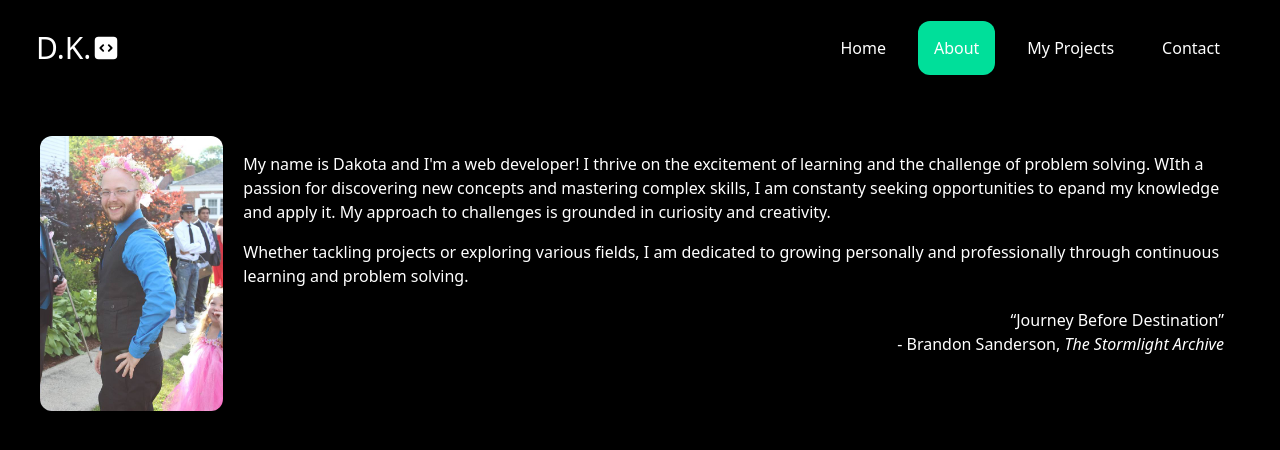
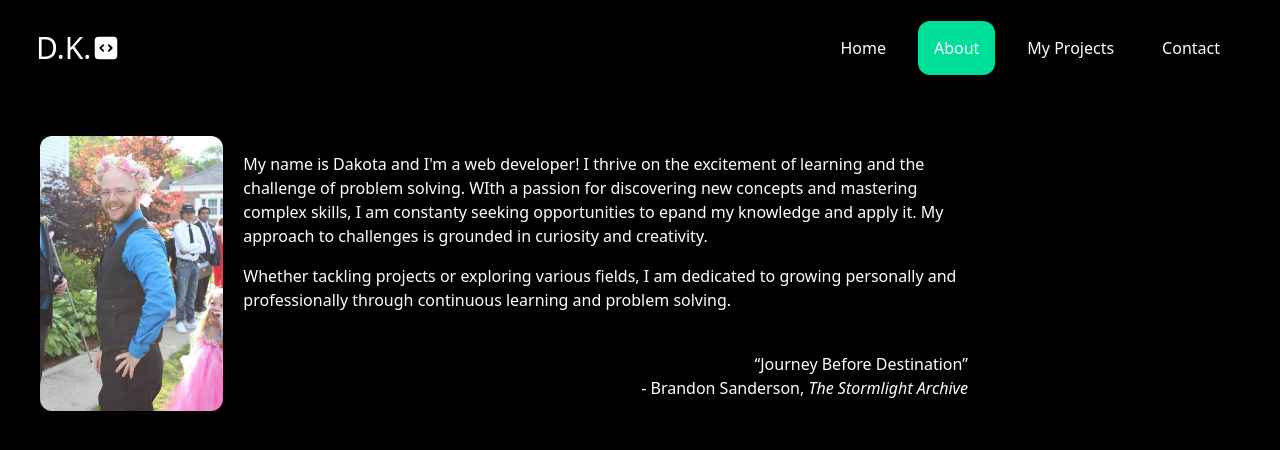
Before and after one commit to JabaDUDE/react-portfolio, a React (Vite) app: page /about in a window 1280 px wide. Shown: the top 450 px of the page. Built offline with nearby package versions, Linux system fonts and the light colour scheme.

Commit message:
fix viewport bug that created whitespace towards bottom on viewport

```diff
--- a/src/Layout.jsx
+++ b/src/Layout.jsx
@@ -3,7 +3,7 @@ import { Outlet } from 'react-router-dom'
 
 function Layout() {
   return (
-    <div className='bg-black h-screen text-white'>
+    <div className='bg-black min-h-screen text-white'>
         <Navbar />
         <Outlet />
     </div>
--- a/src/components/pages/about.jsx
+++ b/src/components/pages/about.jsx
@@ -2,7 +2,7 @@ import img from '../../assets/self/flower-king.jpg'
 
 function About() {
   return (
-    <div className='flex'>
+    <div className='flex max-w-screen-lg'>
       <div className='md:m-10 m-5'>
         <div className='md:float-left md:mr-5'>
           <img src={img} alt='photo of myself' className='w=[150px] h-[275px] rounded-xl m-auto' />
@@ -10,7 +10,7 @@ function About() {
       <div className='p-4'>
         <p className='mb-4'>My name is Dakota and I'm a web developer! I thrive on the excitement of learning and the challenge of problem solving. WIth a passion for discovering new concepts and mastering complex skills, I am constanty seeking opportunities to epand my knowledge and apply it. My approach to challenges is grounded in curiosity and creativity.</p>
         <p>Whether tackling projects or exploring various fields, I am dedicated to growing personally and professionally through continuous learning and problem solving.</p>
-          <div className='text-right mt-5'>
+          <div className='text-right mt-10'>
           <blockquote>
           <p><q>Journey Before Destination</q></p>
           </blockquote>
```
